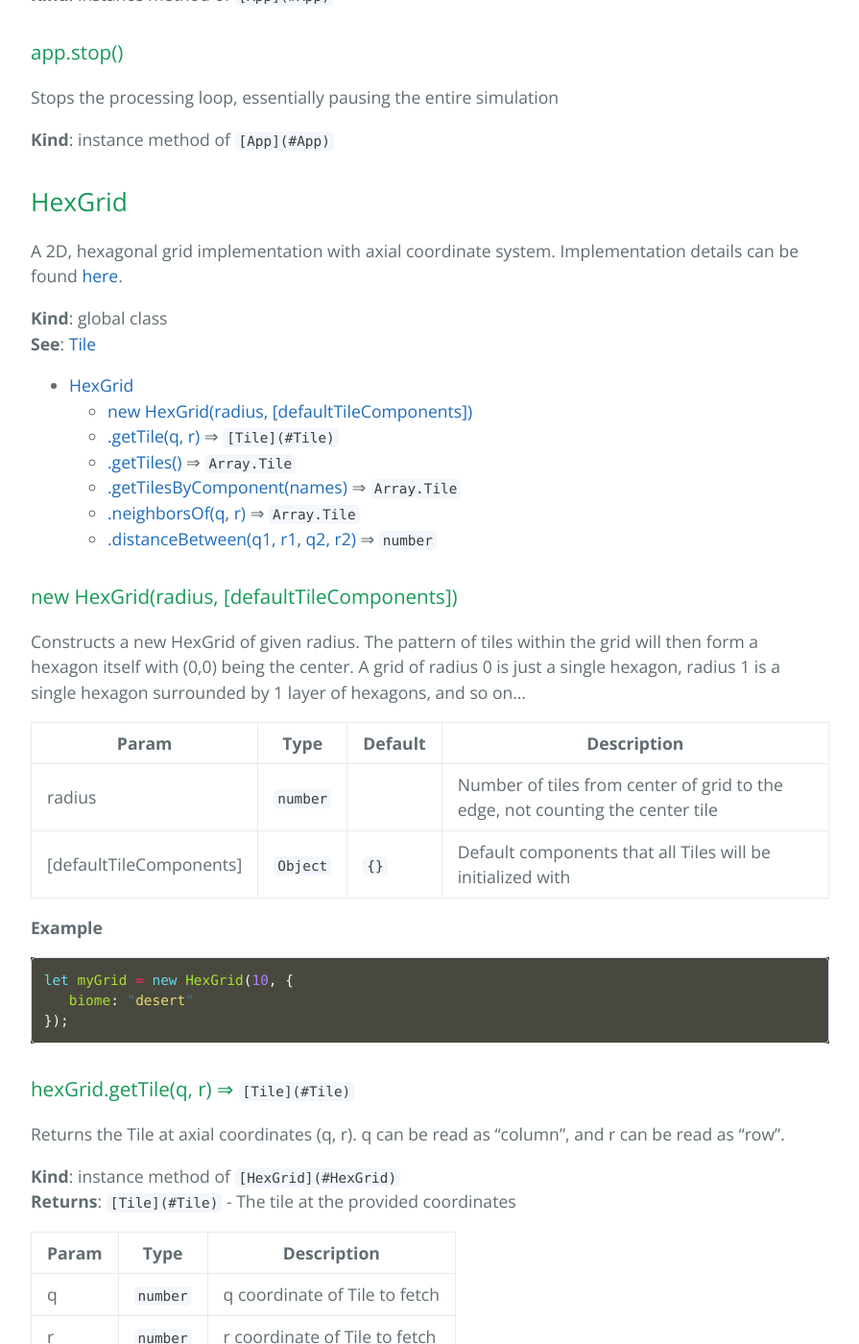
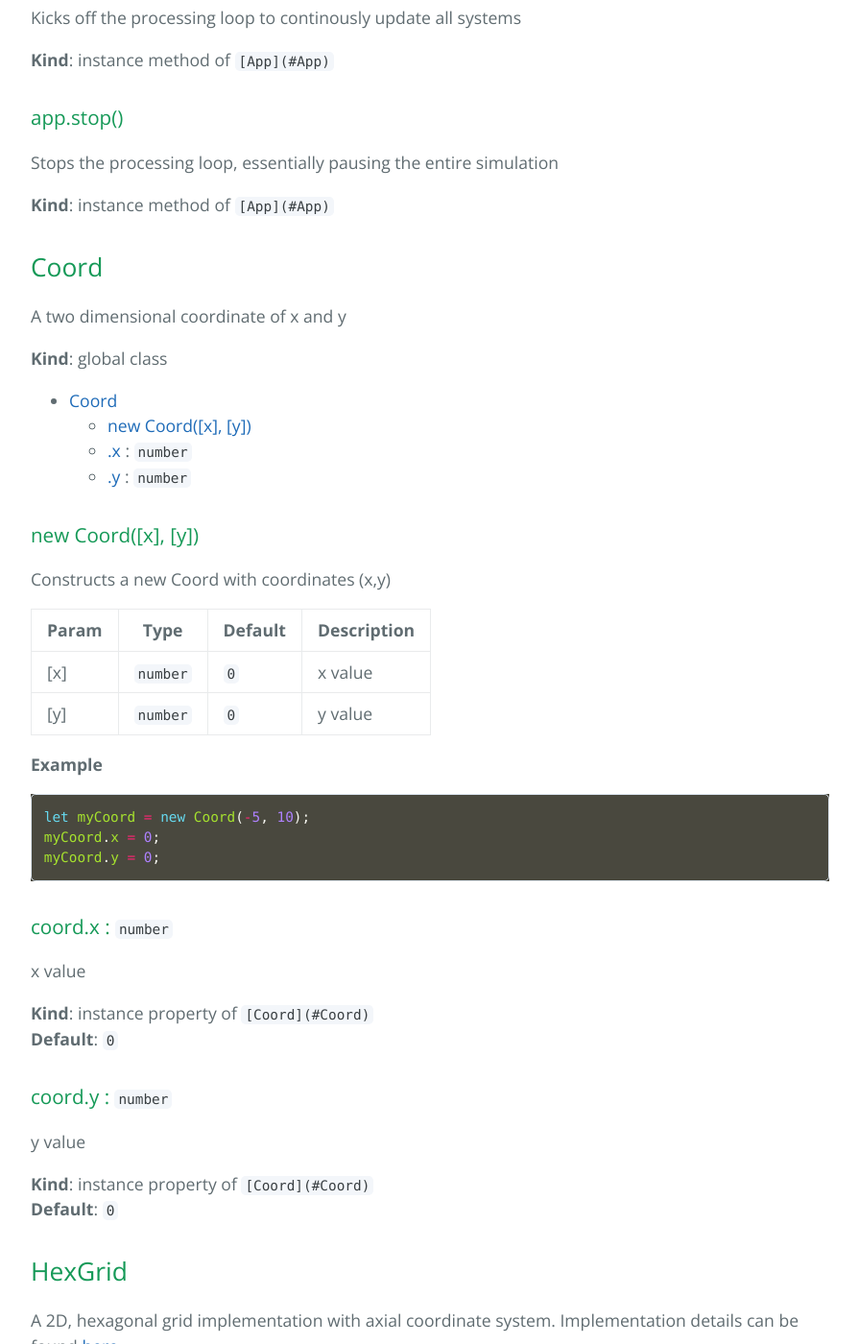
Before and after one commit to cjsauer/genetic-sandbox, a Jekyll site: the page built from site/docs.md, in a window 1280 px wide and 1400 px high, scrolled down 3185 px. Shown: the whole window at 96% size, without its empty margins (192-1087 px from the left). Built offline with Jekyll 4.4.1, drawn with Linux system fonts in a browser that asks for light colours; some of the changed text lies outside the part shown.

Commit message:
Implement and utilize a Coord class Update shapes to use Point for positioning

````diff
--- a/site/docs.md
+++ b/site/docs.md
@@ -11,6 +11,9 @@
 <dd><p>The entry point of the entire application. App contains references to the
 grid, an array of systems, and a reference to a
 <a href="http://paperjs.org">Paper</a> context.</p>
+</dd>
+<dt><a href="#Coord">Coord</a></dt>
+<dd><p>A two dimensional coordinate of x and y</p>
 </dd>
 <dt><a href="#HexGrid">HexGrid</a></dt>
 <dd><p>A 2D, hexagonal grid implementation with axial coordinate system.
@@ -138,6 +141,50 @@
 Stops the processing loop, essentially pausing the entire simulation
 
 **Kind**: instance method of <code>[App](#App)</code>
+<a name="Coord"></a>
+
+## Coord
+A two dimensional coordinate of x and y
+
+**Kind**: global class
+
+* [Coord](#Coord)
+    * [new Coord([x], [y])](#new_Coord_new)
+    * [.x](#Coord+x) : <code>number</code>
+    * [.y](#Coord+y) : <code>number</code>
+
+<a name="new_Coord_new"></a>
+
+### new Coord([x], [y])
+Constructs a new Coord with coordinates (x,y)
+
+
+| Param | Type | Default | Description |
+| --- | --- | --- | --- |
+| [x] | <code>number</code> | <code>0</code> | x value |
+| [y] | <code>number</code> | <code>0</code> | y value |
+
+**Example**
+
+```js
+let myCoord = new Coord(-5, 10);
+myCoord.x = 0;
+myCoord.y = 0;
+```
+<a name="Coord+x"></a>
+
+### coord.x : <code>number</code>
+x value
+
+**Kind**: instance property of <code>[Coord](#Coord)</code>
+**Default**: <code>0</code>
+<a name="Coord+y"></a>
+
+### coord.y : <code>number</code>
+y value
+
+**Kind**: instance property of <code>[Coord](#Coord)</code>
+**Default**: <code>0</code>
 <a name="HexGrid"></a>
 
 ## HexGrid
@@ -145,15 +192,19 @@
 Implementation details can be found [here](http://goo.gl/nLO6sN).
 
 **Kind**: global class
-**See**: [Tile](#Tile)
+**See**
+
+- [Tile](#Tile)
+- [Coord](#Coord)
+
 
 * [HexGrid](#HexGrid)
     * [new HexGrid(radius, [defaultTileComponents])](#new_HexGrid_new)
-    * [.getTile(q, r)](#HexGrid+getTile) ⇒ <code>[Tile](#Tile)</code>
+    * [.getTile(coord)](#HexGrid+getTile) ⇒ <code>[Tile](#Tile)</code>
     * [.getTiles()](#HexGrid+getTiles) ⇒ <code>Array.Tile</code>
     * [.getTilesByComponent(names)](#HexGrid+getTilesByComponent) ⇒ <code>Array.Tile</code>
-    * [.neighborsOf(q, r)](#HexGrid+neighborsOf) ⇒ <code>Array.Tile</code>
-    * [.distanceBetween(q1, r1, q2, r2)](#HexGrid+distanceBetween) ⇒ <code>number</code>
+    * [.neighborsOf(coord)](#HexGrid+neighborsOf) ⇒ <code>Array.Tile</code>
+    * [.distanceBetween(coord1, coord2)](#HexGrid+distanceBetween) ⇒ <code>number</code>
 
 <a name="new_HexGrid_new"></a>
 
@@ -178,22 +229,20 @@
 ```
 <a name="HexGrid+getTile"></a>
 
-### hexGrid.getTile(q, r) ⇒ <code>[Tile](#Tile)</code>
-Returns the Tile at axial coordinates (q, r). q can be read as "column",
-and r can be read as "row".
+### hexGrid.getTile(coord) ⇒ <code>[Tile](#Tile)</code>
+Returns the Tile at coordinates (x, y)
 
 **Kind**: instance method of <code>[HexGrid](#HexGrid)</code>
 **Returns**: <code>[Tile](#Tile)</code> - The tile at the provided coordinates
 
 | Param | Type | Description |
 | --- | --- | --- |
-| q | <code>number</code> | q coordinate of Tile to fetch |
-| r | <code>number</code> | r coordinate of Tile to fetch |
+| coord | <code>[Coord](#Coord)</code> | coordinate of tile to fetch |
 
 **Example**
 
 ```js
-let originTile = myGrid.getTile(0, 0);
+let originTile = myGrid.getTile(new Coord(0, 0));
 ```
 <a name="HexGrid+getTiles"></a>
 
@@ -231,45 +280,42 @@
 ```
 <a name="HexGrid+neighborsOf"></a>
 
-### hexGrid.neighborsOf(q, r) ⇒ <code>Array.Tile</code>
-Returns the Tiles that are adjacent to the Tile at the provided (q, r) coordinates.
+### hexGrid.neighborsOf(coord) ⇒ <code>Array.Tile</code>
+Returns the Tiles that are adjacent to the Tile at the provided (x, y) coordinates.
 
 **Kind**: instance method of <code>[HexGrid](#HexGrid)</code>
 **Returns**: <code>Array.Tile</code> - The array of neighboring Tiles
 
 | Param | Type | Description |
 | --- | --- | --- |
-| q | <code>number</code> | q coordinate of Tile for which to fetch neighbors |
-| r | <code>number</code> | r coordinate of Tile for which to fetch neighbors |
+| coord | <code>[Coord](#Coord)</code> | coordinates of tile for which to calculate neighbors |
 
 **Example**
 
 ```js
-let neighborsOfOrigin = myGrid.neighborsOf(0, 0);
+let neighborsOfOrigin = myGrid.neighborsOf(new Coord(0, 0));
 neighborsOfOrigin.forEach((tile) => {
   tile.set("bordersOrigin", true);
 });
 ```
 <a name="HexGrid+distanceBetween"></a>
 
-### hexGrid.distanceBetween(q1, r1, q2, r2) ⇒ <code>number</code>
-Calculates the distance between two (q, r) coordinates in tiles
+### hexGrid.distanceBetween(coord1, coord2) ⇒ <code>number</code>
+Calculates the distance between two (x, y) coordinates in tiles
 
 **Kind**: instance method of <code>[HexGrid](#HexGrid)</code>
 **Returns**: <code>number</code> - The distance between the provided coordinates in tiles
 
 | Param | Type | Description |
 | --- | --- | --- |
-| q1 | <code>number</code> | q coordinate of first tile |
-| r1 | <code>number</code> | r coordinate of first tile |
-| q2 | <code>number</code> | q coordinate of second tile |
-| r2 | <code>number</code> | r coordinate of second tile |
+| coord1 | <code>[Coord](#Coord)</code> | coordinates of first tile |
+| coord2 | <code>[Coord](#Coord)</code> | coordinates of second tile |
 
 **Example**
 
 ```js
 let myGrid = new HexGrid(2);
-let distanceFromCenterToEdge = myGrid.distanceBetween(0, 0, 2, -2); // 2
+let distanceFromCenterToEdge = myGrid.distanceBetween(new Coord(0, 0), new Coord(2, -2)); // 2
 ```
 <a name="Tile"></a>
 
@@ -420,8 +466,8 @@
 * [TileComponentIndex](#TileComponentIndex)
     * [new TileComponentIndex(tiles)](#new_TileComponentIndex_new)
     * [.getTilesByComponent(names)](#TileComponentIndex+getTilesByComponent) ⇒ <code>Array.Tile</code>
-    * [.onTileComponentAdded(e)](#TileComponentIndex+onTileComponentAdded)
-    * [.onTileComponentDeleted(e)](#TileComponentIndex+onTileComponentDeleted)
+    * [._onTileComponentAdded(e)](#TileComponentIndex+_onTileComponentAdded)
+    * [._onTileComponentDeleted(e)](#TileComponentIndex+_onTileComponentDeleted)
 
 <a name="new_TileComponentIndex_new"></a>
 
@@ -465,9 +511,9 @@
 // Returns all tiles that have "biome" and "temperature" components
 let habitatTiles = tileIndex.getTilesByComponent(["biome", "temperature"]);
 ```
-<a name="TileComponentIndex+onTileComponentAdded"></a>
+<a name="TileComponentIndex+_onTileComponentAdded"></a>
 
-### tileComponentIndex.onTileComponentAdded(e)
+### tileComponentIndex._onTileComponentAdded(e)
 Event handler called when a component is added to a tile to keep the
 relevant indices up to date
 
@@ -479,9 +525,9 @@
 | e.tile | <code>[Tile](#Tile)</code> | the tile that is being updated |
 | e.name | <code>string</code> | the name of the component that was added |
 
-<a name="TileComponentIndex+onTileComponentDeleted"></a>
+<a name="TileComponentIndex+_onTileComponentDeleted"></a>
 
-### tileComponentIndex.onTileComponentDeleted(e)
+### tileComponentIndex._onTileComponentDeleted(e)
 Event handler called when a name is deleted from a tile to keep the
 relevant indices up to date
 
@@ -512,20 +558,19 @@
 
 <a name="new_Hexagon_new"></a>
 
-### new Hexagon(x, y, radius)
-Creates a new Hexagon given the (x, y) position and a radius
+### new Hexagon(point, radius)
+Creates a new Hexagon with center at point and a given radius
 
 
 | Param | Type | Description |
 | --- | --- | --- |
-| x | <code>number</code> | x position of the hex center |
-| y | <code>number</code> | y position of the hex center |
+| point | <code>[Point](#Point)</code> | center point of hexagon |
 | radius | <code>number</code> | distance from the center to the corners |
 
 **Example**
 
 ```js
-let hex = new Hexagon(0, 0, 100);
+let hex = new Hexagon(new Point(0, 0), 100);
 ```
 <a name="Hexagon+radius"></a>
 
@@ -588,29 +633,28 @@
 **Kind**: global abstract class
 
 * *[IShape](#IShape)*
-    * *[new IShape([x], [y])](#new_IShape_new)*
+    * *[new IShape([point])](#new_IShape_new)*
     * *[.center](#IShape+center) : <code>[Point](#Point)</code>*
     * **[.width](#IShape+width) ⇒ <code>number</code>**
     * **[.height](#IShape+height) ⇒ <code>number</code>**
 
 <a name="new_IShape_new"></a>
 
-### *new IShape([x], [y])*
-Creates a new shape at position (x, y).
+### *new IShape([point])*
+Creates a new shape at given point
 IShape should be extended and its members overridden by a concrete subclass.
 
 
 | Param | Type | Default | Description |
 | --- | --- | --- | --- |
-| [x] | <code>number</code> | <code>0</code> | The x position of the center of this shape |
-| [y] | <code>number</code> | <code>0</code> | The y position of the center of this shape |
+| [point] | <code>[Point](#Point)</code> | <code>new Point(0, 0)</code> | center point of shape |
 
 **Example**
 
 ```js
 class Circle extends IShape {
-  constructor(x, y, radius) {
-    super(x, y);
+  constructor(point, radius) {
+    super(point);
     this.r = radius;
   }
   get width() { return this.radius * 2; }
@@ -657,8 +701,8 @@
 
 | Param | Type | Default | Description |
 | --- | --- | --- | --- |
-| [x] | <code>number</code> | <code>0</code> | The x coordinate |
-| [y] | <code>number</code> | <code>0</code> | The y coordinate |
+| [x] | <code>number</code> | <code>0</code> | x coordinate |
+| [y] | <code>number</code> | <code>0</code> | y coordinate |
 
 **Example**
 
--- a/src/modules/shapes/Point.js
+++ b/src/modules/shapes/Point.js
@@ -9,8 +9,8 @@
    * let myPoint = new Point(100, 200);
    * myPoint.x = 0;
    * myPoint.y = 0;
-   * @param {number} [x=0] - The x coordinate
-   * @param {number} [y=0] - The y coordinate
+   * @param {number} [x=0] - x coordinate
+   * @param {number} [y=0] - y coordinate
    */
   constructor(x = 0, y = 0) {
     /**
--- a/src/modules/systems/DefaultGridRenderSystem.js
+++ b/src/modules/systems/DefaultGridRenderSystem.js
@@ -34,7 +34,8 @@
     // Draw each tile
     this._tiles.forEach((tile) => {
       let x, y;
-      ({x, y} = this._coordToPixel(tile.get("x"), tile.get("y"), DefaultGridRenderSystem.HEX_SIZE));
+      ({ x, y } = tile.get("coord"));
+      ({x, y} = this._coordToPixel(x, y, DefaultGridRenderSystem.HEX_SIZE));
 
       let instance = this._hex.place();
       instance.position = new Point(x, y).add(app.paper.view.center);
````
Also changed, not shown: other parts of site/docs.md (+1 -1 lines), src/modules/grid/Coord.js (added, +32 -0 lines), src/modules/grid/HexGrid.js (+17 -21 lines), src/modules/shapes/Hexagon.js (+5 -6 lines), src/modules/shapes/IShape.js (+6 -7 lines), test/modules/grid/coord.test.js (added, +19 -0 lines), test/modules/grid/hexGrid.test.js (+24 -22 lines), test/modules/shapes/hexagon.test.js (+8 -6 lines), test/modules/shapes/shape.test.js (+4 -3 lines), test/modules/systems/defaultGridRenderSystem.test.js (+14 -6 lines), site/Gemfile.lock.
